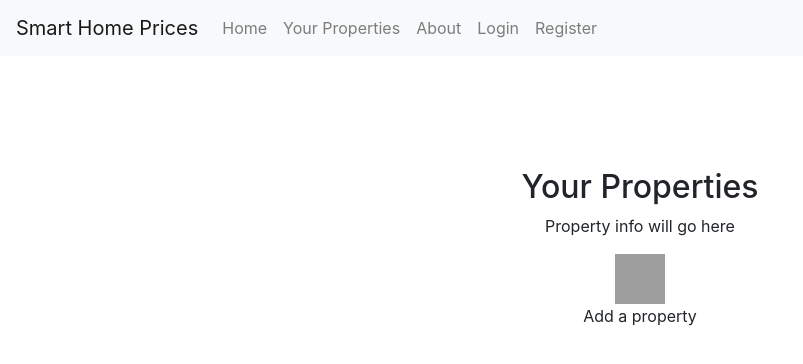
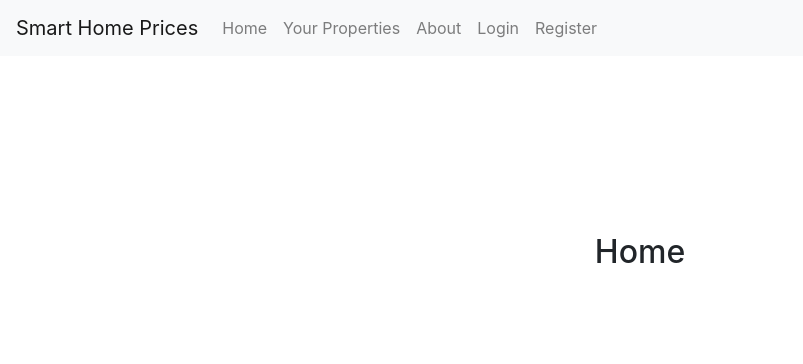
Before and after one commit to Build-Week-AirBnB-Optimal-Price/Front-end, a React (Create React App) app: page / in a window 1280 px wide. Shown: the top 364 px of the page, without its empty margins (0-803 px from the left). Built offline with nearby package versions, Linux system fonts and the light colour scheme; grey boxes are pictures that could not be loaded.

Commit message:
fixxed the header and created HomePageclea

```diff
--- a/src/App.js
+++ b/src/App.js
@@ -4,6 +4,7 @@ import { Route } from "react-router-dom";
 
 //components
 import Header from "./components/Header.js";
+import HomePage from "./components/HomePage.js";
 import LandingPage from "./components/LandingPage.js";
 import About from "./components/About.js";
 import LoginForm from "./components/LoginForm";
@@ -14,7 +15,8 @@ function App() {
   return (
     <div className="App">
       <Header />
-      <Route exact path="/" component={LandingPage}></Route>
+      <Route exact path="/" component={HomePage}></Route>
+      <Route path="/properties" component={LandingPage}></Route>
       <Route path="/about" component={About}></Route>
       <Route path="/login" component={LoginForm}></Route>
       <Route path="/register" component={Register}></Route>
--- /dev/null
+++ b/src/components/HomePage.js
@@ -0,0 +1,14 @@
+import React from "react";
+
+const HomePage = () => {
+
+    return (
+        <div className="wrapper">
+            <h2>Home</h2>
+
+        </div>
+    );
+};
+
+export default HomePage;
+// src\assets\plus_sign.png
```
